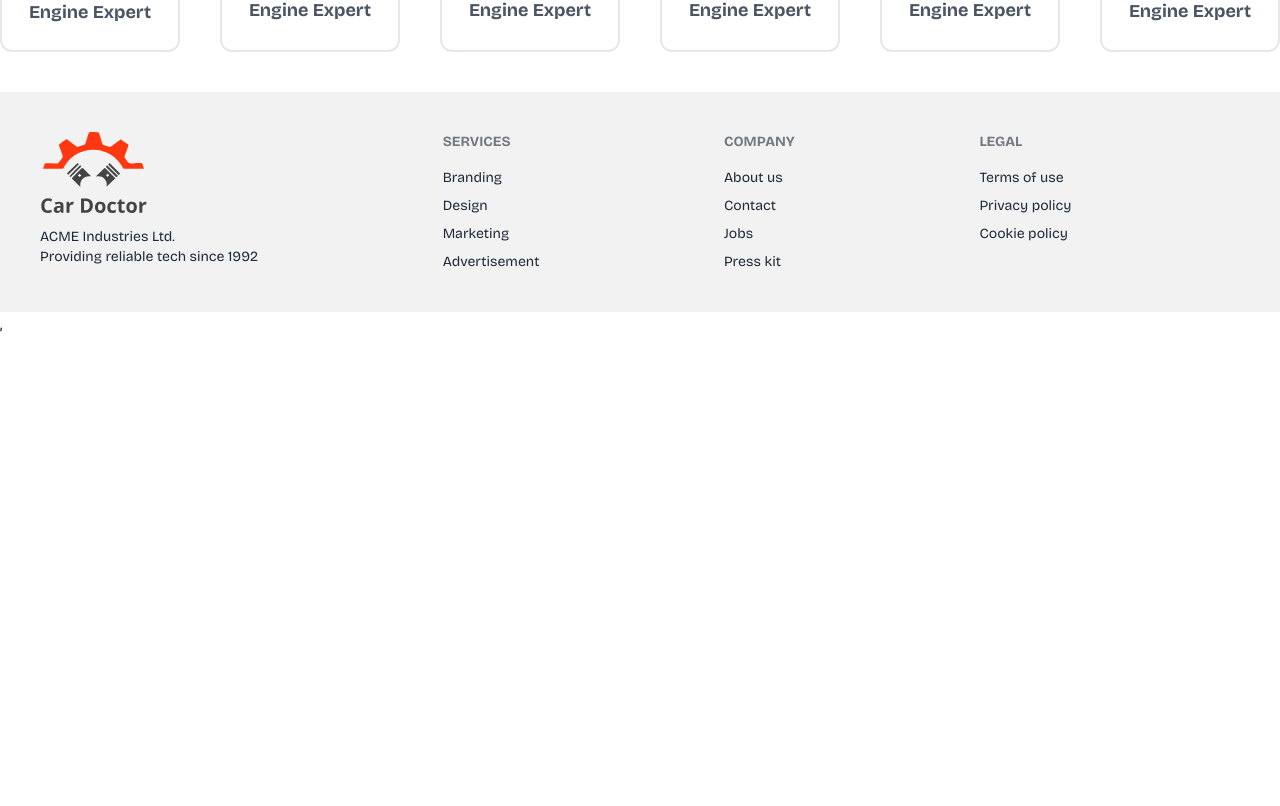
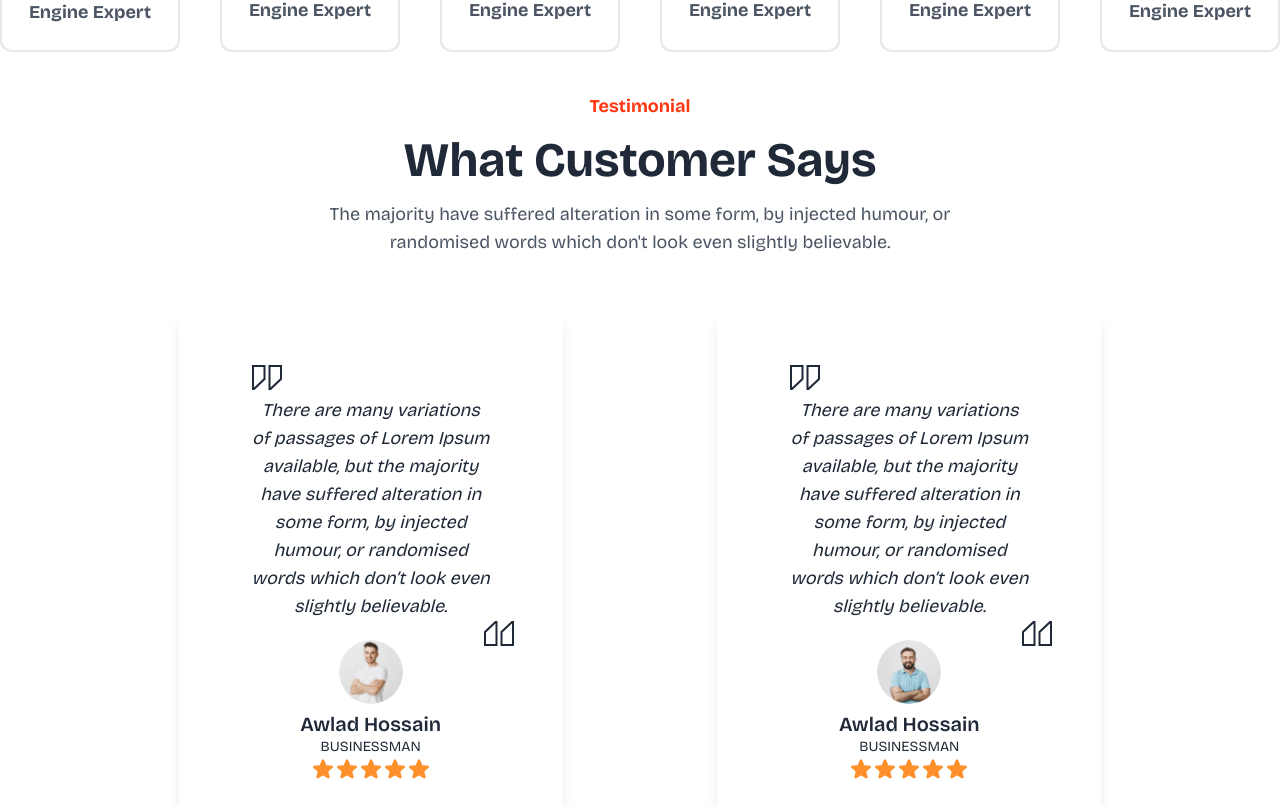
Before and after one commit to Muntahamasuma/Car-Doctor-client, a React (Vite) app: page / in a window 1280 px wide. Shown: the part 4854-5660 px from the top of the page. Before the commit the page ends 5190 px from the top, so only its background shows below. Built offline with nearby package versions, Linux system fonts and the light colour scheme.

Commit message:
Added 'Testimonial' section and fix some issues

```diff
--- a/src/Pages/Home/Home.jsx
+++ b/src/Pages/Home/Home.jsx
@@ -4,6 +4,7 @@ import InfoSection from "./InfoSection";
 import OurTeam from "./OurTeam";
 import Popular from "./Popular";
 import ServiceArea from "./ServiceArea";
+import Testimonial from "./Testimonial";
 import WhyChooseUs from "./WhyChooseUs";
 
 
@@ -17,6 +18,7 @@ const Home = () => {
           <Popular></Popular>
           <OurTeam></OurTeam>
           <WhyChooseUs></WhyChooseUs>
+          <Testimonial></Testimonial>
         </div>
     );
 };
--- /dev/null
+++ b/src/Pages/Home/Testimonial.jsx
@@ -0,0 +1,66 @@
+import SectionTitle from "../../Components/SectionTitle";
+import img from "../../assets/images/review/Ellipse 2.png"
+import img2 from "../../assets/images/review/Ellipse 2 (1).png"
+import ratingImg from "../../assets/Group 46.png"
+
+const Testimonial = () => {
+    return (
+        <div>
+            <SectionTitle
+            categoryName={'Testimonial'}
+            categoryTitle={'What Customer Says'}
+            paragraph={"The majority have suffered alteration in some form, by injected humour, or randomised words which don't look even slightly believable. "}
+            />
+            <section className="my-8 dark:bg-gray-100 dark:text-gray-800">
+
+	<div className="container flex flex-col items-center justify-center mx-auto lg:flex-row lg:flex-wrap lg:justify-evenly lg:px-10">
+		<div className="flex flex-col max-w-sm mx-4 my-6 shadow-lg">
+			<div className="px-4 py-12 rounded-t-lg sm:px-8 md:px-12 dark:bg-gray-50">
+				<p className="relative px-6 py-1 text-lg italic text-center dark:text-gray-800">
+					<svg xmlns="http://www.w3.org/2000/svg" viewBox="0 0 512 512" fill="currentColor" className="w-8 h-8 dark:text-violet-600">
+						<path d="M232,246.857V16H16V416H54.4ZM48,48H200V233.143L48,377.905Z"></path>
+						<path d="M280,416h38.4L496,246.857V16H280ZM312,48H464V233.143L312,377.905Z"></path>
+					</svg>There are many variations of passages of Lorem Ipsum available, but the majority have suffered alteration in some form, by injected humour, or randomised words which don&rsquo;t look even slightly believable.
+					<svg xmlns="http://www.w3.org/2000/svg" viewBox="0 0 512 512" fill="currentColor" className="absolute right-0 w-8 h-8 dark:text-violet-600">
+						<path d="M280,185.143V416H496V16H457.6ZM464,384H312V198.857L464,54.1Z"></path>
+						<path d="M232,16H193.6L16,185.143V416H232ZM200,384H48V198.857L200,54.1Z"></path>
+					</svg>
+				</p>
+			</div>
+			<div className="flex flex-col items-center justify-center p-8 rounded-b-lg dark:bg-violet-600 dark:text-gray-50">
+				<img src={img} alt="" className="w-16 h-16 mb-2 -mt-16 bg-center bg-cover rounded-full" />
+				<p className="text-xl font-semibold leading-tight">Awlad Hossain</p>
+				<p className="text-sm uppercase">Businessman</p>
+                <div><img src={ratingImg} alt="" /></div>
+			</div>
+		</div>
+
+		<div className="flex flex-col max-w-sm mx-4 my-6 shadow-lg">
+			<div className="px-4 py-12 rounded-t-lg sm:px-8 md:px-12 dark:bg-gray-50">
+				<p className="relative px-6 py-1 text-lg italic text-center dark:text-gray-800">
+					<svg xmlns="http://www.w3.org/2000/svg" viewBox="0 0 512 512" fill="currentColor" className="w-8 h-8 dark:text-violet-600">
+						<path d="M232,246.857V16H16V416H54.4ZM48,48H200V233.143L48,377.905Z"></path>
+						<path d="M280,416h38.4L496,246.857V16H280ZM312,48H464V233.143L312,377.905Z"></path>
+					</svg>There are many variations of passages of Lorem Ipsum available, but the majority have suffered alteration in some form, by injected humour, or randomised words which don&rsquo;t look even slightly believable.
+					<svg xmlns="http://www.w3.org/2000/svg" viewBox="0 0 512 512" fill="currentColor" className="absolute right-0 w-8 h-8 dark:text-violet-600">
+						<path d="M280,185.143V416H496V16H457.6ZM464,384H312V198.857L464,54.1Z"></path>
+						<path d="M232,16H193.6L16,185.143V416H232ZM200,384H48V198.857L200,54.1Z"></path>
+					</svg>
+				</p>
+			</div>
+			<div className="flex flex-col items-center justify-center p-8 rounded-b-lg dark:bg-violet-600 dark:text-gray-50">
+				<img src={img2} alt="" className="w-16 h-16 mb-2 -mt-16 bg-center bg-cover rounded-full" />
+				<p className="text-xl font-semibold leading-tight">Awlad Hossain</p>
+				<p className="text-sm uppercase">Businessman</p>
+                <div><img src={ratingImg} alt="" /></div>
+			</div>
+		</div>
+
+
+	</div>
+</section>
+        </div>
+    );
+};
+
+export default Testimonial;
--- a/src/Pages/Shared/Footer/Footer.jsx
+++ b/src/Pages/Shared/Footer/Footer.jsx
@@ -2,7 +2,7 @@ import logo from '../../../assets/logo.svg'
 
 const Footer = () => {
     return (
-        <footer className="footer bg-base-200 text-base-content p-10">
+        <footer className="footer bg-black text-white p-10">
   <aside>
     <img src={logo} alt="" />
     <p>
```
Also changed, not shown: src/assets/images/review/Ellipse 2 (1).png (added), src/assets/images/review/Ellipse 2.png (added).
